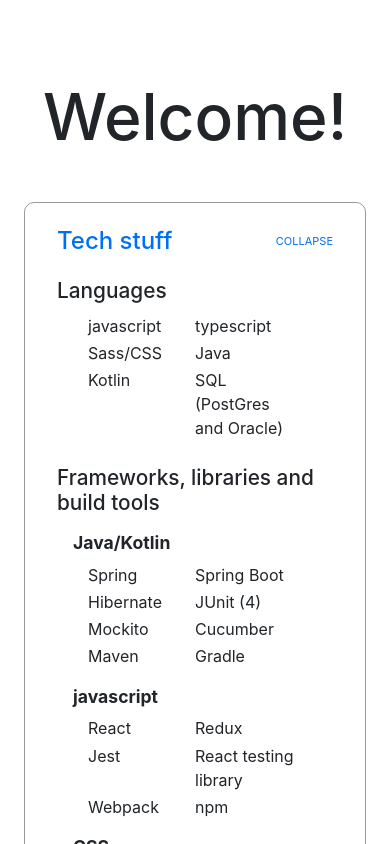
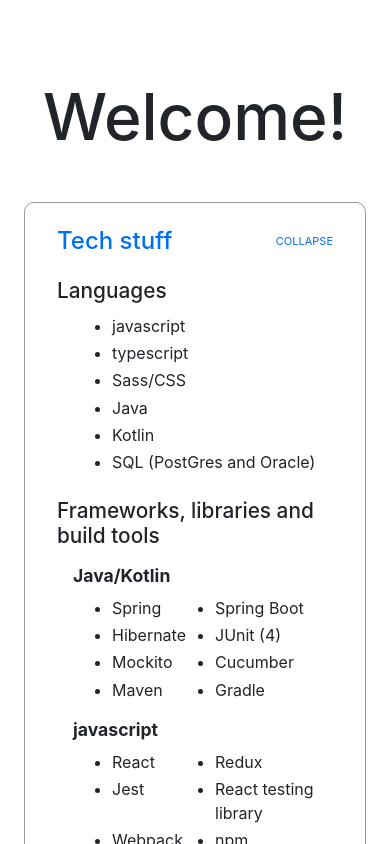
Before and after one commit to JamieMoriarty/resume, a Next.js app: page / in a window 390 px wide. Both pictures are taken after a click on the button 195 px from the left and 268 px from the top of the page. Shown: the top 844 px of the page. Built offline with nearby package versions, Linux system fonts and the light colour scheme.

Commit message:
Rewrite the lists to be lists again and modify styling accordingly

```diff
--- a/src/components/techs/Techs.module.scss
+++ b/src/components/techs/Techs.module.scss
@@ -19,7 +19,7 @@
     }
 
     &__category-list {
-        margin: 0.5rem 1rem 1rem;
+        margin: 0.5rem 0 1rem;
     }
 
     &__category-item {
--- a/src/components/techs/index.js
+++ b/src/components/techs/index.js
@@ -11,14 +11,17 @@
     return (
         <section>
             <TechCategory title={techExperience.languages.title}>
-                <div className="container">
-                    <div className={`row ${styles['techs-module__category-list']}`}>
+                <div className="container-fluid">
+                    <ul className={`row ${styles['techs-module__category-list']}`}>
                         {techExperience.languages.items.map(item => (
-                            <div key={`tech_category_language_${item}`} className={`${styles['techs-module__category-item']} col-6 col-md-4`}>
+                            <li
+                                key={`tech_category_language_${item}`}
+                                className={`${styles['techs-module__category-item']} col-12 col-sm-6 col-md-4`}
+                            >
                                 {item}
-                            </div>
+                            </li>
                         ))}
-                    </div>
+                    </ul>
                 </div>
             </TechCategory>
             <TechCategory title={techExperience.frameworks.title}>
@@ -26,16 +29,16 @@
                     <React.Fragment key={`tech_category_frameworks_${language}`}>
                         <h2 className={styles['techs-module__category-subtitle']}>{language}</h2>
                         <div className="container">
-                            <div className={`row ${styles['techs-module__category-list']}`}>
+                            <ul className={`row ${styles['techs-module__category-list']}`}>
                                 {techExperience.frameworks.items[language].map(item => (
-                                    <div
+                                    <li
                                         key={`tech_category_frameworks_${language}_${item}`}
                                         className={`${styles['techs-module__category-item']} col-6 col-md-4`}
                                     >
                                         {item}
-                                    </div>
+                                    </li>
                                 ))}
-                            </div>
+                            </ul>
                         </div>
                     </React.Fragment>
                 ))}
--- a/styles/Home.module.scss
+++ b/styles/Home.module.scss
@@ -79,4 +79,9 @@
         width: 100%;
         flex-direction: column;
     }
+
+    .wip-notice {
+        margin-top: 2rem;
+        padding: 0 2rem;
+    }
 }
```
